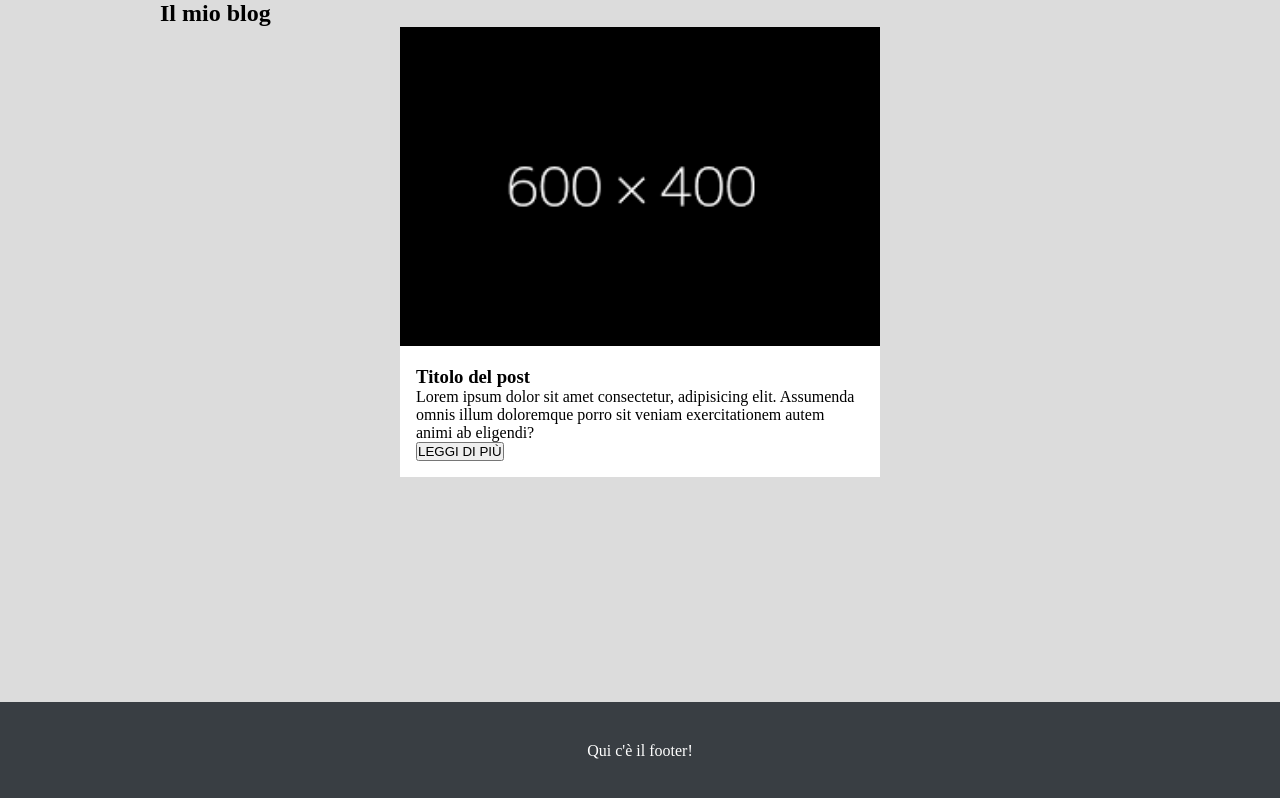
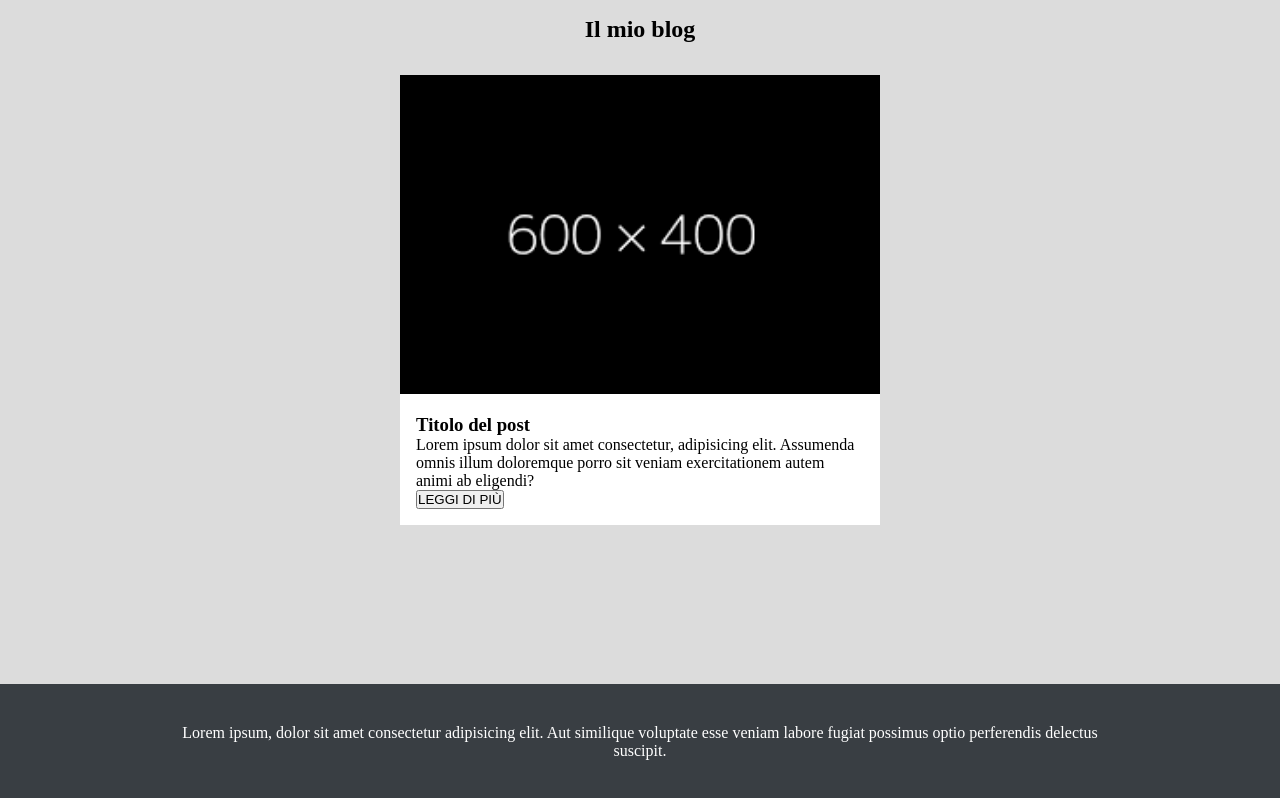
Before and after one commit to giovanni-arduini/react-components, a React (Vite) app: page / in a window 1280 px wide. Built offline with nearby package versions, Linux system fonts and the light colour scheme.

Commit message:
FIX header positioning and spacing

```diff
--- a/src/components/Footer.jsx
+++ b/src/components/Footer.jsx
@@ -2,7 +2,11 @@ export default function Footer() {
   return (
     <footer className="page-footer">
       <section className="container">
-        <div>Qui c'è il footer!</div>
+        <div>
+          Lorem ipsum, dolor sit amet consectetur adipisicing elit. Aut
+          similique voluptate esse veniam labore fugiat possimus optio
+          perferendis delectus suscipit.
+        </div>
       </section>
     </footer>
   );
--- a/src/index.css
+++ b/src/index.css
@@ -28,6 +28,11 @@ body {
   margin: 0 auto;
 }
 
+.page-header {
+  text-align: center;
+  padding: 1rem;
+  margin-bottom: 1rem;
+}
 .row {
   display: flex;
   flex-wrap: wrap;
```
